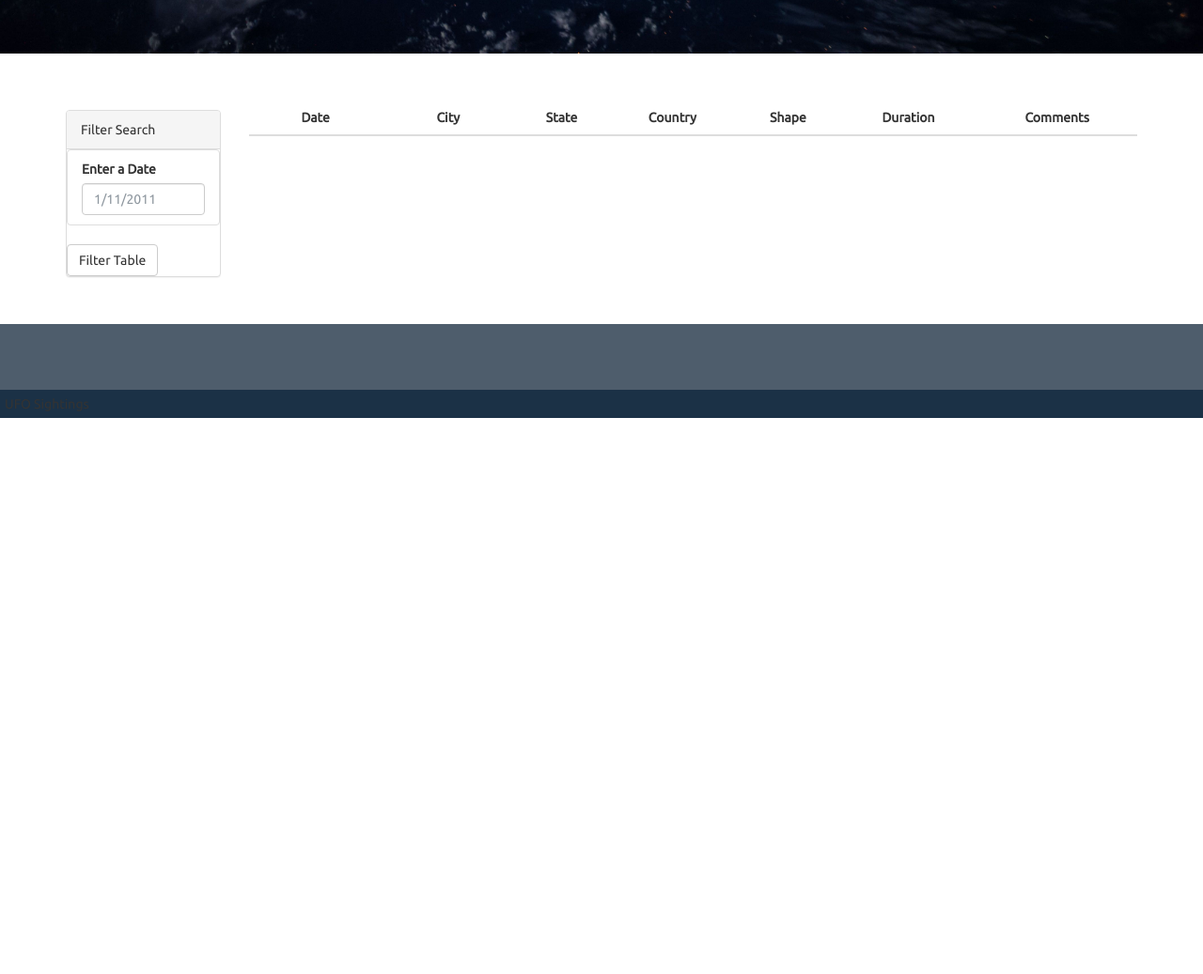
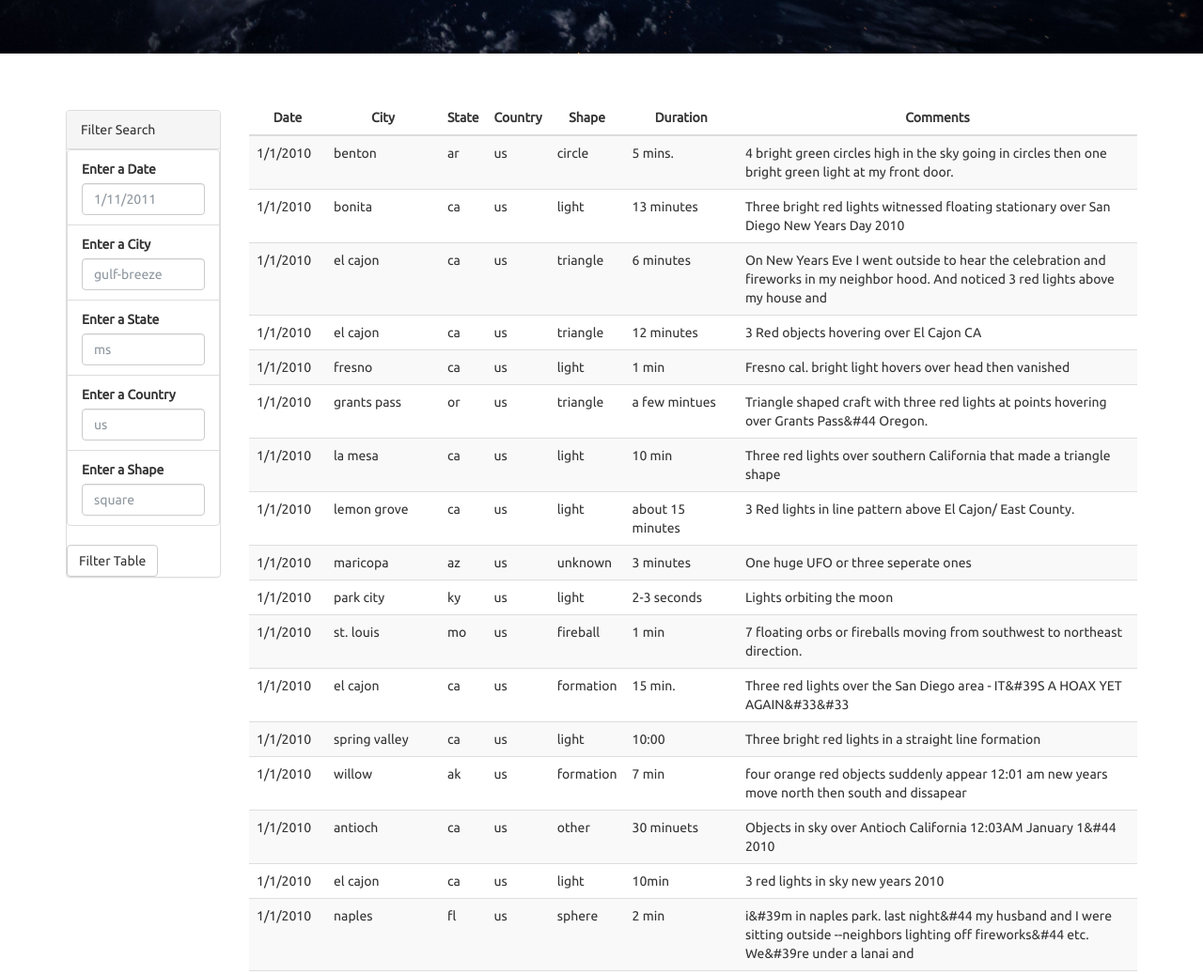
Before and after one commit to HBlockBeach/javascript-challenge, a plain HTML site: page level2/index.html in a window 1280 px wide. Shown: the part 555-1592 px from the top of the page at 94% size. Before the commit the page ends 1000 px from the top, so only its background shows below. Drawn offline with nearby package versions, Linux system fonts and the light colour scheme.

Commit message:
part 1 done

```diff
--- a/level2/index.html
+++ b/level2/index.html
@@ -39,6 +39,22 @@
                         <label for="date">Enter a Date</label>
                         <input class="form-control" id="datetime" type="text" placeholder="1/11/2011">
                       </li>
+                      <li class="filter list-group-item">
+                        <label for="date">Enter a City</label>
+                        <input class="form-control" id="city" type="text" placeholder="gulf-breeze">
+                      </li>
+                      <li class="filter list-group-item">
+                        <label for="date">Enter a State</label>
+                        <input class="form-control" id="state" type="text" placeholder="ms">
+                      </li>
+                      <li class="filter list-group-item">
+                        <label for="date">Enter a Country</label>
+                        <input class="form-control" id="country" type="text" placeholder="us">
+                      </li>
+                      <li class="filter list-group-item">
+                        <label for="date">Enter a Shape</label>
+                        <input class="form-control" id="shape" type="text" placeholder="square">
+                      </li>
                     </ul>
                   </div>
                   <button id="filter-btn" type="button" class="btn btn-default">Filter Table</button>
--- a/level2/static/js/app.js
+++ b/level2/static/js/app.js
@@ -1,4 +1,61 @@
-// from data.js
-var tableData = data;
 
 // YOUR CODE HERE!
+// from data.js
+// from data.js
+const tableData = data;
+/*  datetime: "1/1/2010",
+    city: "benton",
+    state: "ar",
+    country: "us",
+    shape: "circle",
+    durationMinutes: "5 mins.",
+    comments: "4 bright green circles high in the sky going in circles then one bright green light at my front door."*/
+
+// YOUR CODE HERE!
+
+
+//select all tbody tags for table construction
+//use const to make this a forever variable
+const tbody = d3.select("tbody");
+
+//create function to create a table based on data
+function table(data){
+  //clear out old html built into to the tbody tag
+  tbody.html("");
+
+  //loop through each row of data and append a table row to hold the data
+  data.forEach((dataRow) => {
+    const row = tbody.append("tr");
+
+    //call the object "dataRow" and loop through each value and append to new table cell
+    Object.values(dataRow).forEach((entry) => {
+      let columndata = row.append("td");
+        columndata.text(entry);
+      }
+    );
+  });
+}
+
+//create function to filter data based on user input
+function searchable(){
+
+  //make a variable that is the value property from the filter box
+  //value is property of input tag
+  const input = d3.select("#datetime").property("value");
+
+  //if there is an input, filter the data
+  if(input){
+
+
+    filtered = tableData.filter(row => row.datetime === input);
+  }
+
+  //run the table function on filtered data to build filtered table
+  table(filtered);
+}
+
+//listener to execute filtered table creation
+d3.selectAll("#filter-btn").on("click", searchable);
+
+//base table to initial load
+table(tableData);
```
Also changed, not shown: level1/static/js/app.js (+55 -1 lines), 1 other file.
